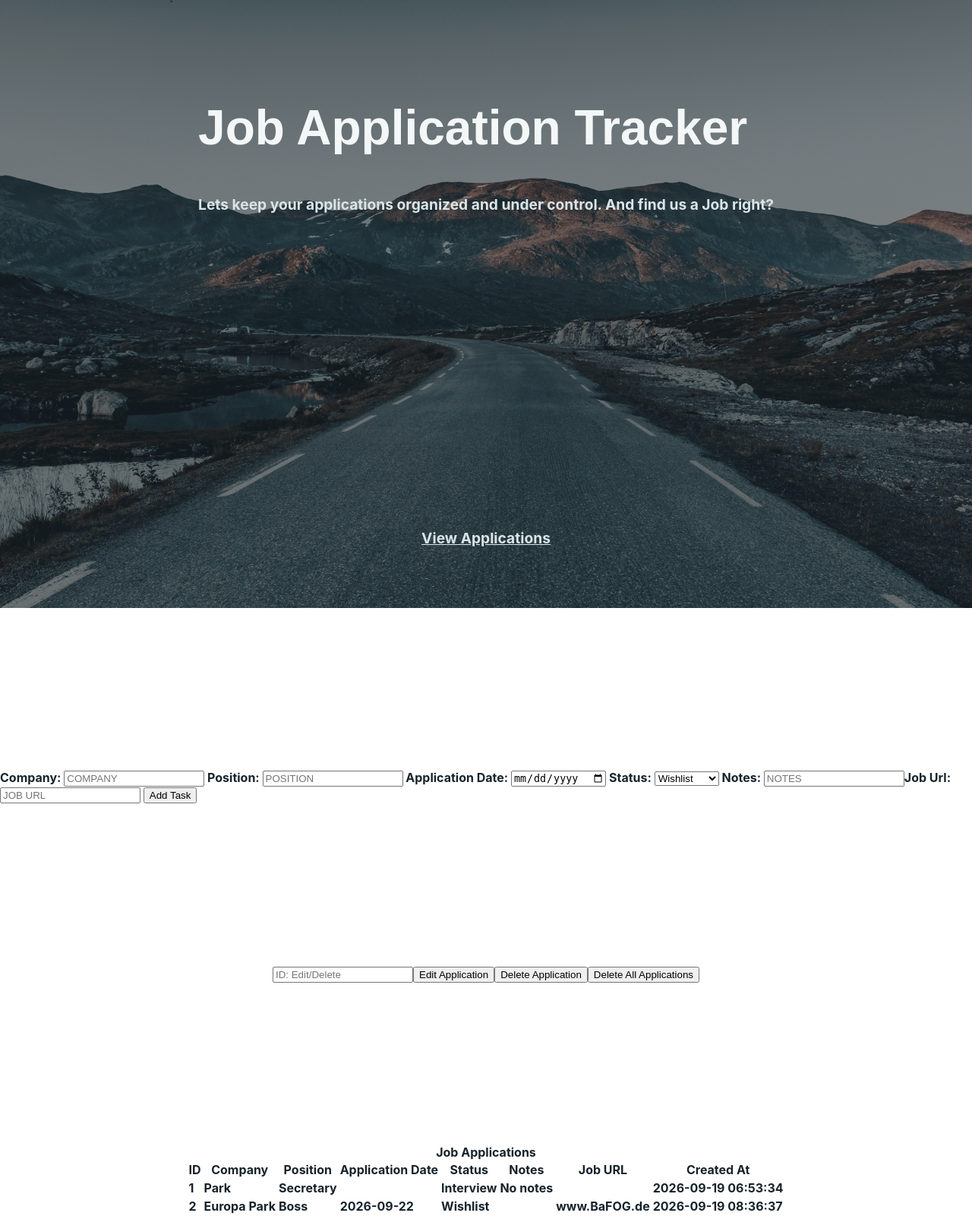
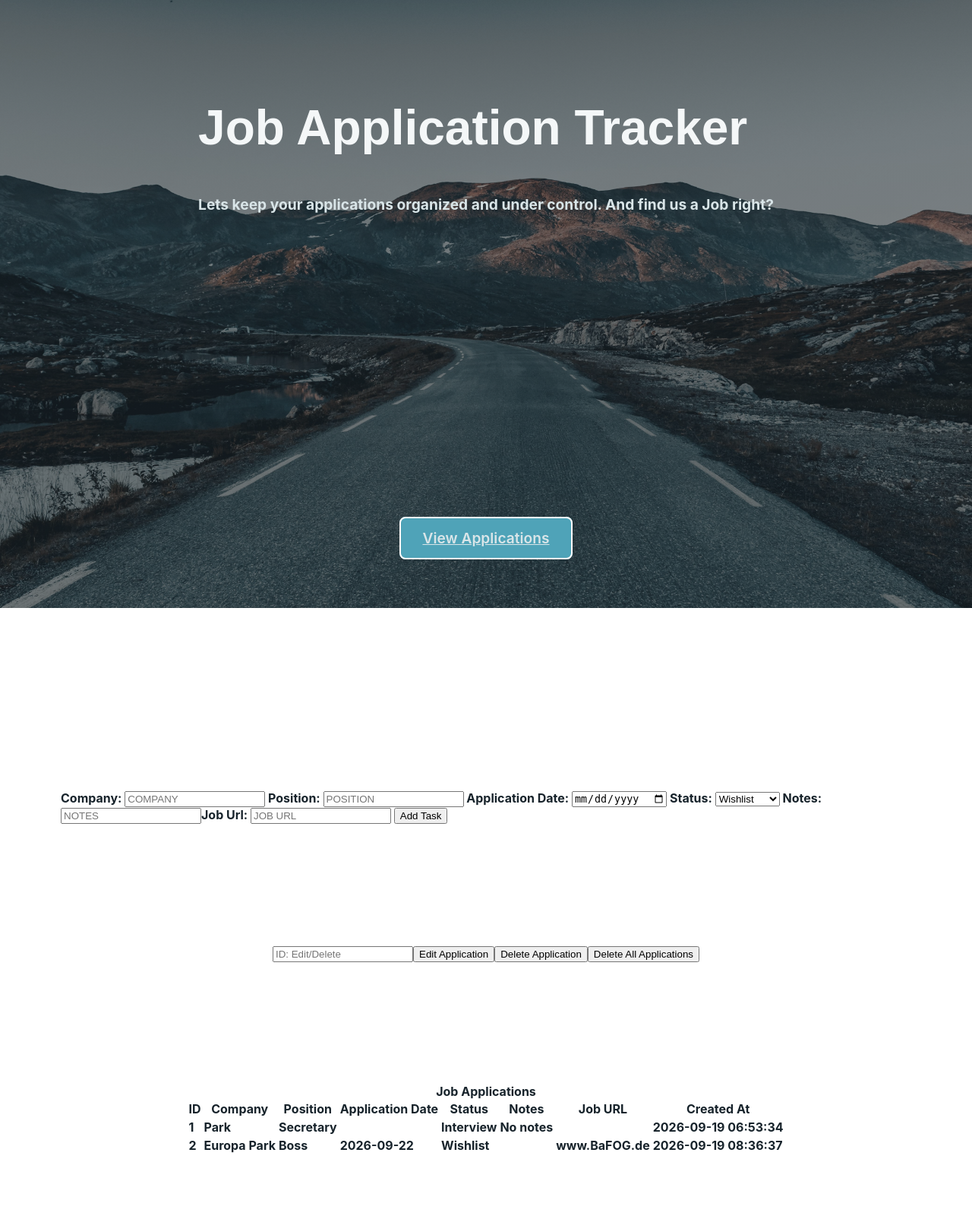
Before and after one commit to Blackbottt/Job-Application-Tracker, a Flask app: page / in a window 1280 px wide. Shown: the whole page at 76% size. Run offline with Flask 3, Linux system fonts and the light colour scheme; data comes from the database, SQL or seed files in the repository.

Commit message:
added to hero content foot a element styles

```diff
--- a/static/style.css
+++ b/static/style.css
@@ -50,7 +50,13 @@ body {
 .hero-content-foot a {
     font-family: 'Inter', sans-serif;
     font-size: 1.2rem;
+    font-weight: 600;
     color: #D9E5E8;
+    background: #4FA3B8;
+    padding: 14px 28px;
+    border: 2px solid #FFFFFF;
+    border-radius: 8px;
+    cursor: pointer;
 }
 
 .application-shell {
@@ -59,7 +65,7 @@ body {
     flex-direction: column;
     align-items: center;
     justify-content: space-between;
-    /* padding: 10vh; */
+    padding: 10vh;
     /* color: #F4F7F8; */
 }
 
```
